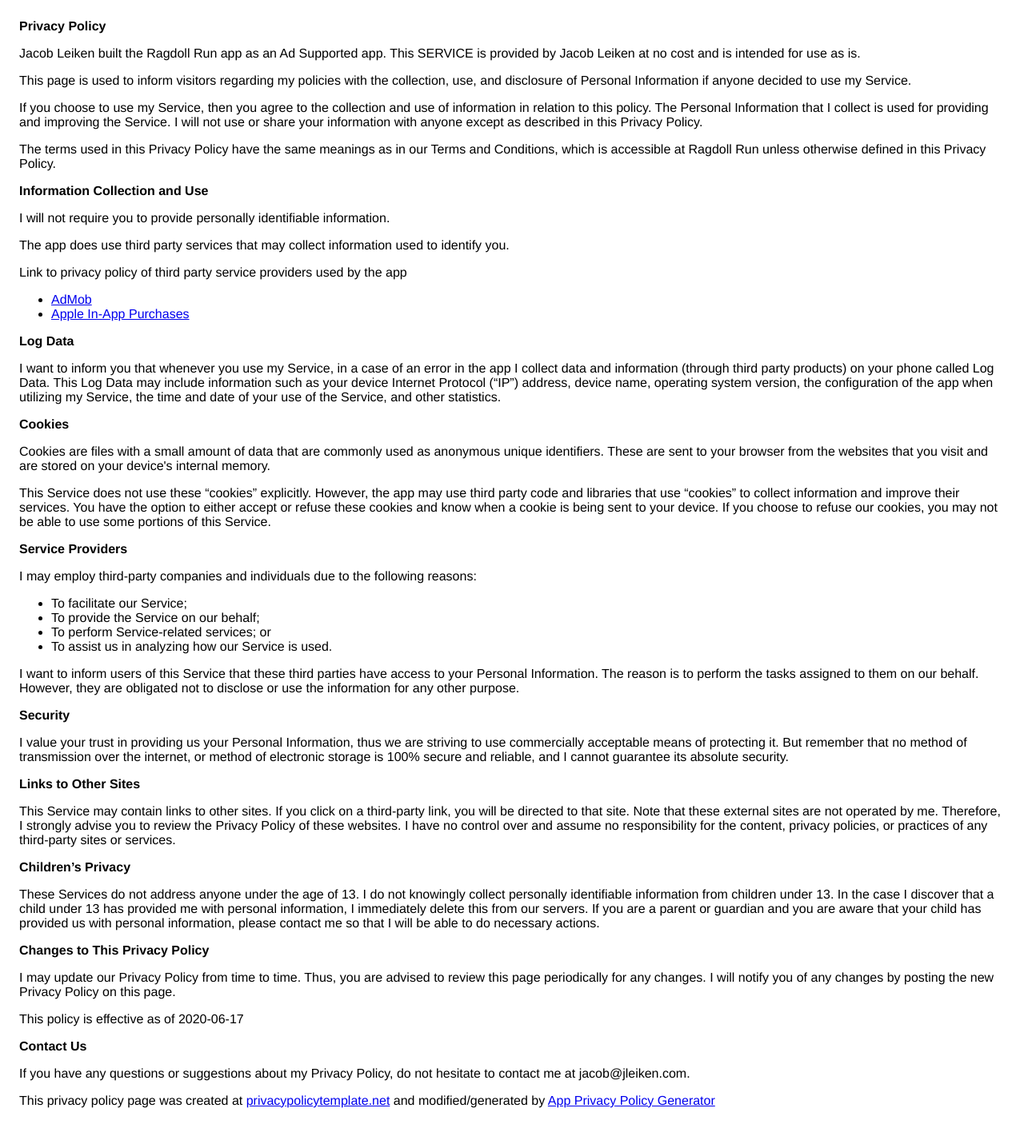
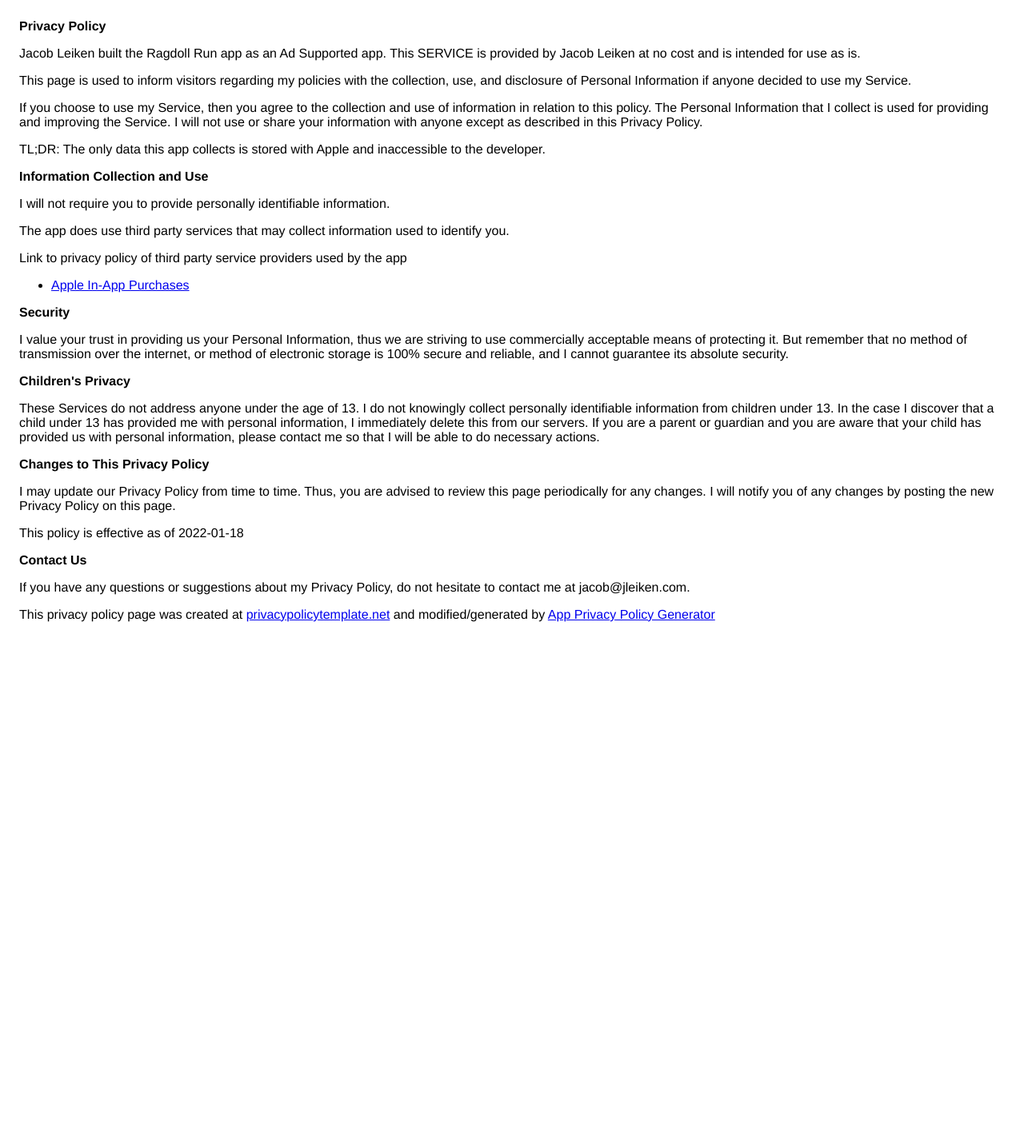
Before and after one commit to jleiken/Portfolio-Website, a Jekyll site: the page rr-privacy.html, which Jekyll copies as it is, in a window 1280 px wide. Shown: the whole page at 80% size. Built offline with Jekyll 4.4.1, drawn with Linux system fonts in a browser that asks for light colours; after the commit the page ends 900 px from its top, so only the background shows below that.

Commit message:
update RR privacy policy

```diff
--- a/rr-privacy.html
+++ b/rr-privacy.html
@@ -33,11 +33,7 @@
 		used for providing and improving the Service. I will not use or share your information with
 		anyone except as described in this Privacy Policy.
 	</p>
-	<p>
-		The terms used in this Privacy Policy have the same meanings
-		as in our Terms and Conditions, which is accessible at
-		Ragdoll Run unless otherwise defined in this Privacy Policy.
-	</p>
+	<p>TL;DR: The only data this app collects is stored with Apple and inaccessible to the developer.</p>
 	<p><strong>Information Collection and Use</strong></p>
 	<p>
 		I will not require you to provide personally
@@ -53,57 +49,9 @@
 			by the app
 		</p>
 		<ul>
-			<li><a href="https://support.google.com/admob/answer/6128543?hl=en" target="_blank"
-					rel="noopener noreferrer">AdMob</a></li>
 			<li><a href="https://www.apple.com/legal/privacy/en-ww/" target="_blank">Apple In-App Purchases</a></li>
 		</ul>
 	</div>
-	<p><strong>Log Data</strong></p>
-	<p>
-		I want to inform you that whenever you
-		use my Service, in a case of an error in the app
-		I collect data and information (through third party
-		products) on your phone called Log Data. This Log Data may
-		include information such as your device Internet Protocol
-		(“IP”) address, device name, operating system version, the
-		configuration of the app when utilizing my Service,
-		the time and date of your use of the Service, and other
-		statistics.
-	</p>
-	<p><strong>Cookies</strong></p>
-	<p>
-		Cookies are files with a small amount of data that are
-		commonly used as anonymous unique identifiers. These are sent
-		to your browser from the websites that you visit and are
-		stored on your device's internal memory.
-	</p>
-	<p>
-		This Service does not use these “cookies” explicitly. However,
-		the app may use third party code and libraries that use
-		“cookies” to collect information and improve their services.
-		You have the option to either accept or refuse these cookies
-		and know when a cookie is being sent to your device. If you
-		choose to refuse our cookies, you may not be able to use some
-		portions of this Service.
-	</p>
-	<p><strong>Service Providers</strong></p>
-	<p>
-		I may employ third-party companies and
-		individuals due to the following reasons:
-	</p>
-	<ul>
-		<li>To facilitate our Service;</li>
-		<li>To provide the Service on our behalf;</li>
-		<li>To perform Service-related services; or</li>
-		<li>To assist us in analyzing how our Service is used.</li>
-	</ul>
-	<p>
-		I want to inform users of this Service
-		that these third parties have access to your Personal
-		Information. The reason is to perform the tasks assigned to
-		them on our behalf. However, they are obligated not to
-		disclose or use the information for any other purpose.
-	</p>
 	<p><strong>Security</strong></p>
 	<p>
 		I value your trust in providing us your
@@ -113,18 +61,7 @@
 		storage is 100% secure and reliable, and I cannot
 		guarantee its absolute security.
 	</p>
-	<p><strong>Links to Other Sites</strong></p>
-	<p>
-		This Service may contain links to other sites. If you click on
-		a third-party link, you will be directed to that site. Note
-		that these external sites are not operated by me.
-		Therefore, I strongly advise you to review the
-		Privacy Policy of these websites. I have
-		no control over and assume no responsibility for the content,
-		privacy policies, or practices of any third-party sites or
-		services.
-	</p>
-	<p><strong>Children’s Privacy</strong></p>
+	<p><strong>Children's Privacy</strong></p>
 	<p>
 		These Services do not address anyone under the age of 13.
 		I do not knowingly collect personally
@@ -144,7 +81,7 @@
 		notify you of any changes by posting the new Privacy Policy on
 		this page.
 	</p>
-	<p>This policy is effective as of 2020-06-17</p>
+	<p>This policy is effective as of 2022-01-18</p>
 	<p><strong>Contact Us</strong></p>
 	<p>
 		If you have any questions or suggestions about my
```
